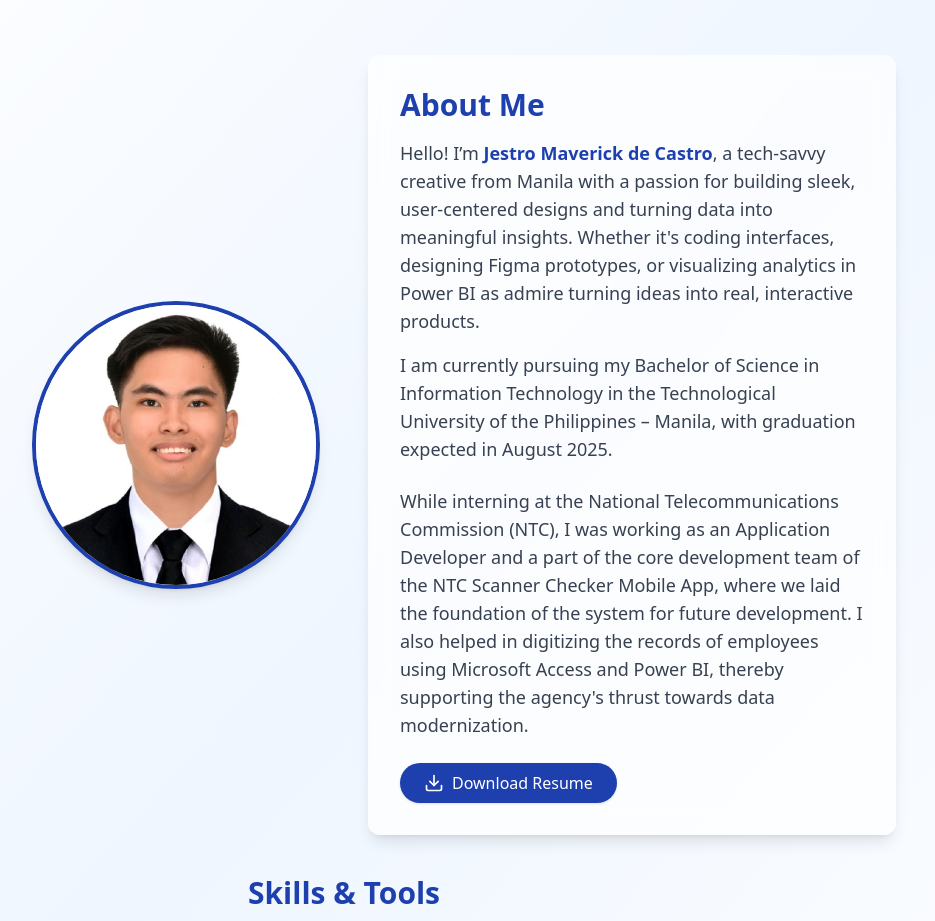
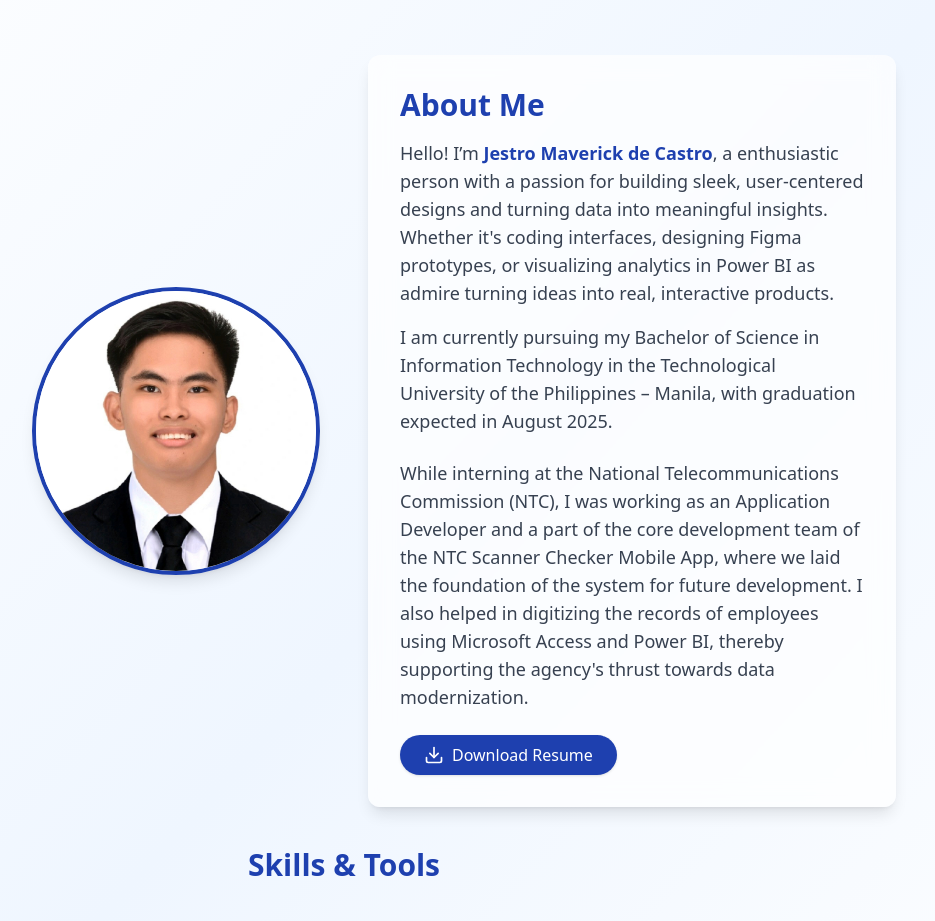
Before and after one commit to JesDC/dc-portfolio, a React (Create React App) app: page / in a window 1280 px wide. Shown: the part 2140-3061 px from the top of the page, without its empty margins (296-1231 px from the left). Built offline with nearby package versions, Linux system fonts and the light colour scheme.

Commit message:
Update About.js

```diff
--- a/src/components/About.js
+++ b/src/components/About.js
@@ -40,11 +40,11 @@ const About = () => {
             <span className="font-semibold text-blue-800">
               Jestro Maverick de Castro
             </span>
-            , a tech-savvy creative from Manila with a passion for building
-            sleek, user-centered designs and turning data into meaningful
-            insights. Whether it's coding interfaces, designing Figma
-            prototypes, or visualizing analytics in Power BI as admire turning
-            ideas into real, interactive products.
+            , a enthusiastic person with a passion for building sleek,
+            user-centered designs and turning data into meaningful insights.
+            Whether it's coding interfaces, designing Figma prototypes, or
+            visualizing analytics in Power BI as admire turning ideas into real,
+            interactive products.
           </p>
           <p className="text-gray-700 text-base sm:text-lg leading-relaxed mb-6 text-center md:text-left">
             I am currently pursuing my Bachelor of Science in Information
```
